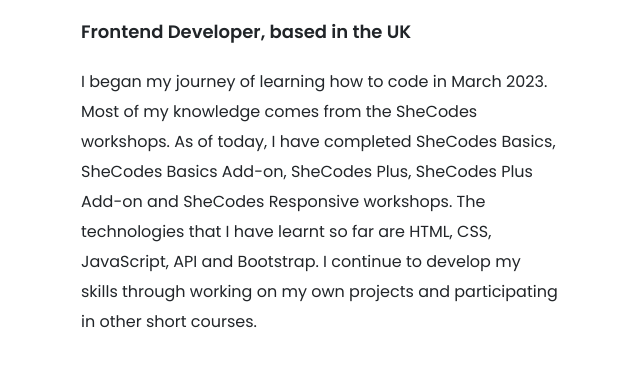
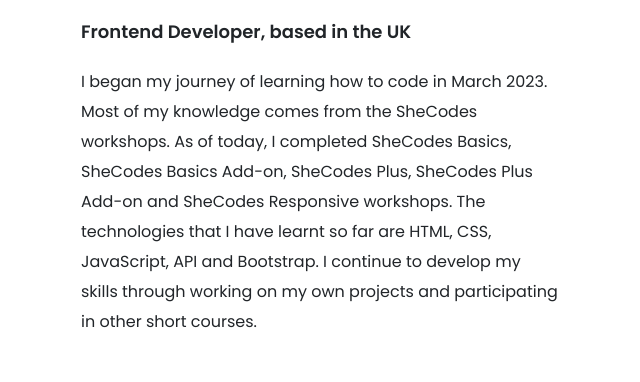
Before and after one commit to aleksandra-gab/portfolio, a plain HTML site: page about.html in a window 1280 px wide. Shown: the part 415-797 px from the top of the page, 39-679 px from the left. Drawn offline with nearby package versions, Linux system fonts and the light colour scheme; a web font is replaced by a local one.

Commit message:
Improved spacing and content

```diff
--- a/about.html
+++ b/about.html
@@ -58,8 +58,8 @@
             <p class="mb-5">
               I began my journey of learning how to code in March 2023. Most of
               my knowledge comes from the SheCodes workshops. As of today, I
-              have completed SheCodes Basics, SheCodes Basics Add-on, SheCodes
-              Plus, SheCodes Plus Add-on and SheCodes Responsive workshops. The
+              completed SheCodes Basics, SheCodes Basics Add-on, SheCodes Plus,
+              SheCodes Plus Add-on and SheCodes Responsive workshops. The
               technologies that I have learnt so far are HTML, CSS, JavaScript,
               API and Bootstrap. I continue to develop my skills through working
               on my own projects and participating in other short courses.
```
Also changed, not shown: index.html (+1 -1 lines).
